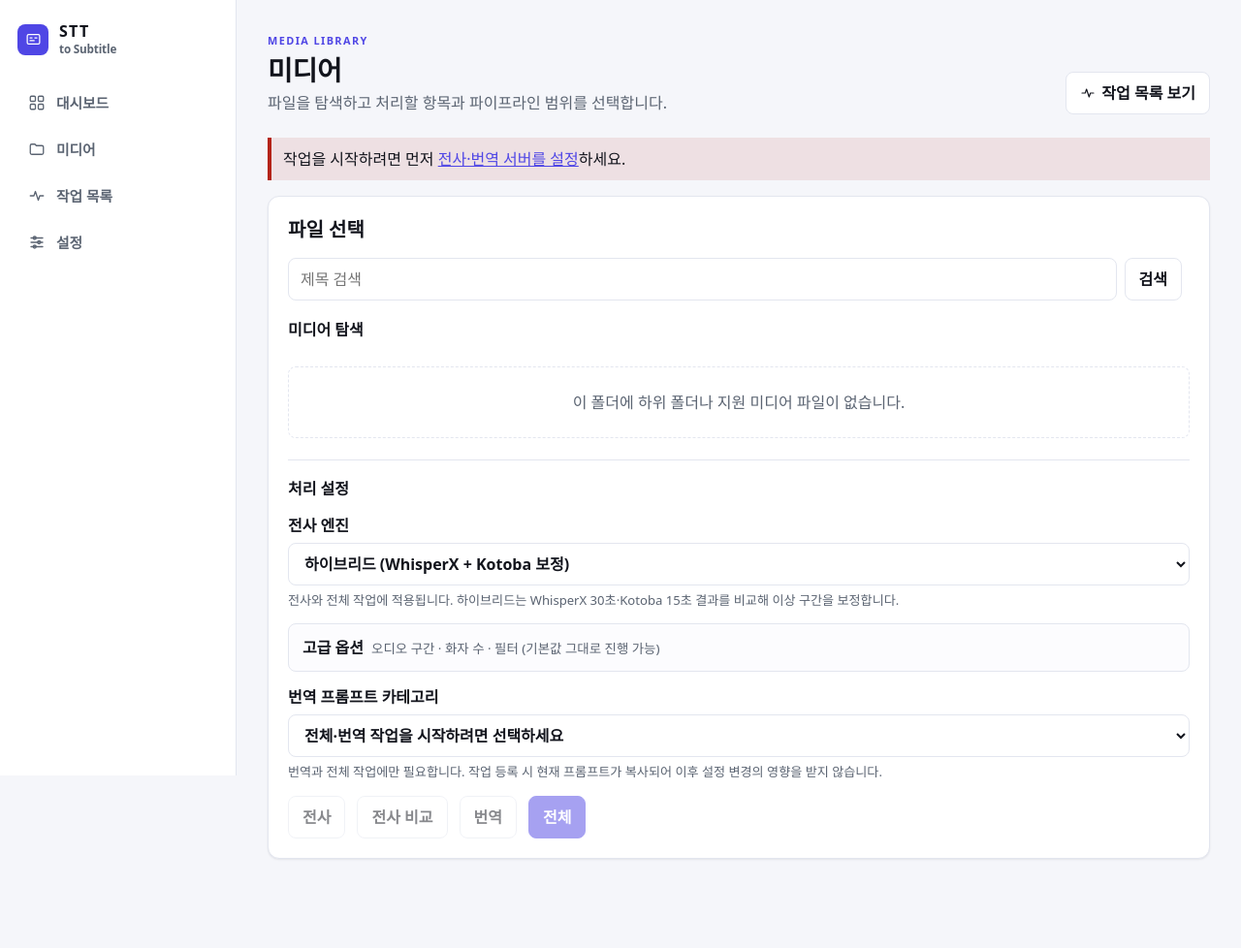
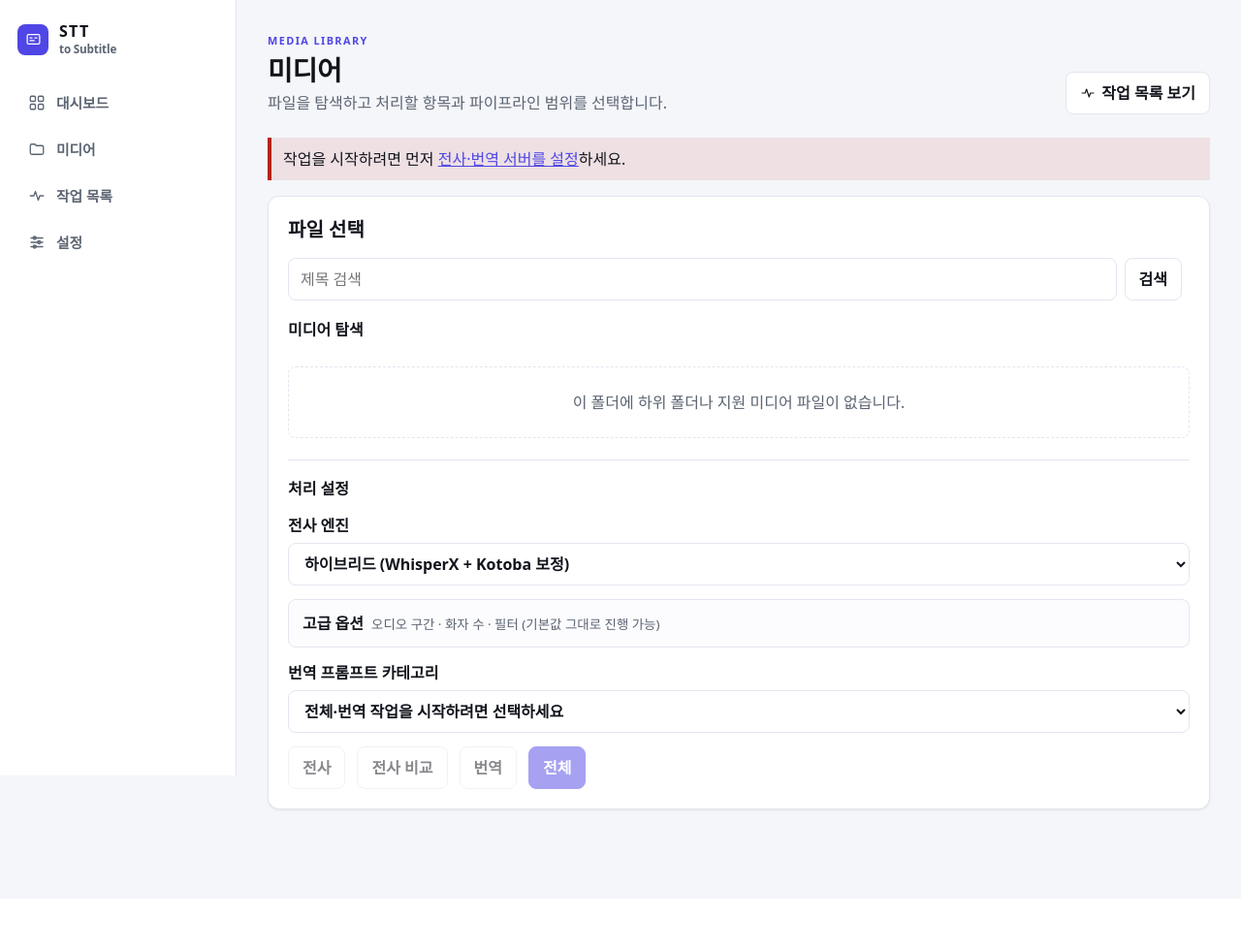
Before and after one commit to blackark87/stt-to-subtitle, a FastAPI app: template src/stt_to_subtitle/templates/media.html in a window 1280 px wide. Shown: the whole page at 97% size. After the commit the page ends 837 px from the top, so only its background shows below. Run offline with FastAPI, Linux system fonts and the light colour scheme; the template is opened without the code that fills it, so the values that code supplies are empty; parts of the project's set-up code (start-up, migrations or seed data) failed here and were passed over.

Commit message:
fix: 라벨과 중복되거나 실제 설정과 어긋날 수 있는 필드 설명 제거
- 전사 엔진 설명을 제거한다. '하이브리드 (WhisperX + Kotoba 보정)'
  이라는 옵션 라벨이 같은 내용을 이미 말하고, 문구에 박아둔 30초·15초는
  바로 아래 고급 옵션에서 사용자가 바꿀 수 있는 값이라 변경하는 순간
  설명이 사실과 어긋난다.
- 단독 엔진 청크 설명을 제거한다. 형제 필드가 '하이브리드 Kotoba 청크',
  '하이브리드 WhisperX 청크'라 라벨만으로 구분된다.
- 번역 프롬프트 설명을 제거한다. 적용 범위는 셀렉트 플레이스홀더와
  겹치고, 프롬프트 스냅샷 동작은 프롬프트를 실제로 편집하는 설정
  화면에 이미 같은 설명이 있다.
- 병렬 번역 워커 설명에서 라벨이 이미 말하는 앞 절을 덜어내고, 라벨로는
  알 수 없는 청크 순차 처리만 남긴다.

Co-Authored-By: Claude Opus 5 <noreply@anthropic.com>

```diff
--- a/src/stt_to_subtitle/templates/media.html
+++ b/src/stt_to_subtitle/templates/media.html
@@ -240,7 +240,6 @@
           <option value="whisperx">WhisperX</option>
           <option value="kotoba">Kotoba</option>
         </select>
-        <span class="field-help">전사와 전체 작업에 적용됩니다. 하이브리드는 WhisperX 30초·Kotoba 15초 결과를 비교해 이상 구간을 보정합니다.</span>
       </label>
       <details class="advanced-options wide">
         <summary>
@@ -259,7 +258,6 @@
           </label>
           <label>단독 엔진 청크(초)
             <input name="chunk_length_seconds" type="number" min="1" value="60" required>
-            <span class="field-help">Kotoba 또는 WhisperX 단독 선택 시 적용됩니다.</span>
           </label>
           <label>하이브리드 Kotoba 청크(초)
             <input name="hybrid_kotoba_chunk_length_seconds" type="number" min="1" value="15" required>
@@ -294,7 +292,6 @@
             <option value="{{ category.id }}">{{ category.name }}</option>
           {% endfor %}
         </select>
-        <span class="field-help">번역과 전체 작업에만 필요합니다. 작업 등록 시 현재 프롬프트가 복사되어 이후 설정 변경의 영향을 받지 않습니다.</span>
       </label>
       <div class="wide submit-row">
         <button type="submit" name="operation" value="transcribe" class="secondary" data-batch-submit data-requires-servers data-server-configured="{{ 'true' if remote_servers.configured else 'false' }}" title="오디오 추출 → 전사" disabled>전사</button>
--- a/src/stt_to_subtitle/templates/settings.html
+++ b/src/stt_to_subtitle/templates/settings.html
@@ -121,7 +121,7 @@
           value="{{ remote_servers.translation_workers }}"
           required
         >
-        <span class="field-help">동시에 번역할 파일 수입니다. 파일 내부 청크는 순서대로 처리합니다.</span>
+        <span class="field-help">파일 내부 청크는 순서대로 처리합니다.</span>
       </label>
     </section>
 
```
